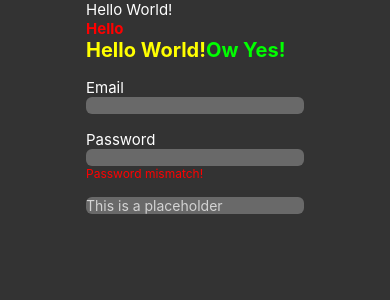
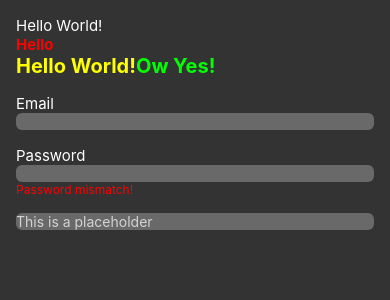
Before and after one commit to university-lessons/pdm-ts-lesson10-components, a React Native app: screen / in a window 390 px wide. Shown: the top 300 px of the page. Built offline with nearby package versions, Linux system fonts and the light colour scheme.

Commit message:
fixed screen wrapper width

```diff
--- a/components/ScreenWrapper.tsx
+++ b/components/ScreenWrapper.tsx
@@ -23,7 +23,6 @@ const styles = StyleSheet.create({
   container: {
     backgroundColor: "#333",
     flex: 1,
-    alignItems: "center",
-    justifyContent: "center",
+    padding: 16,
   },
 });
```
